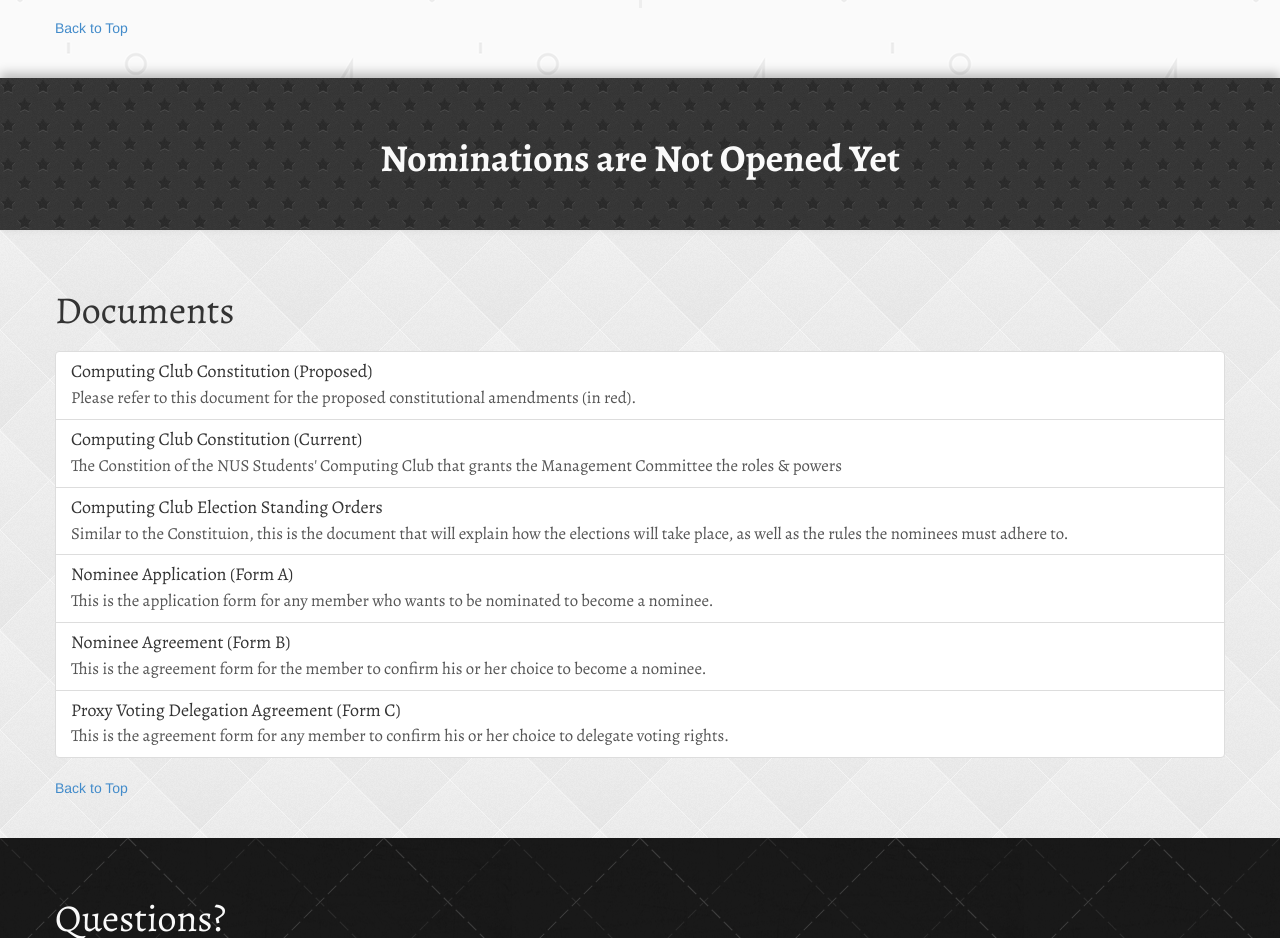
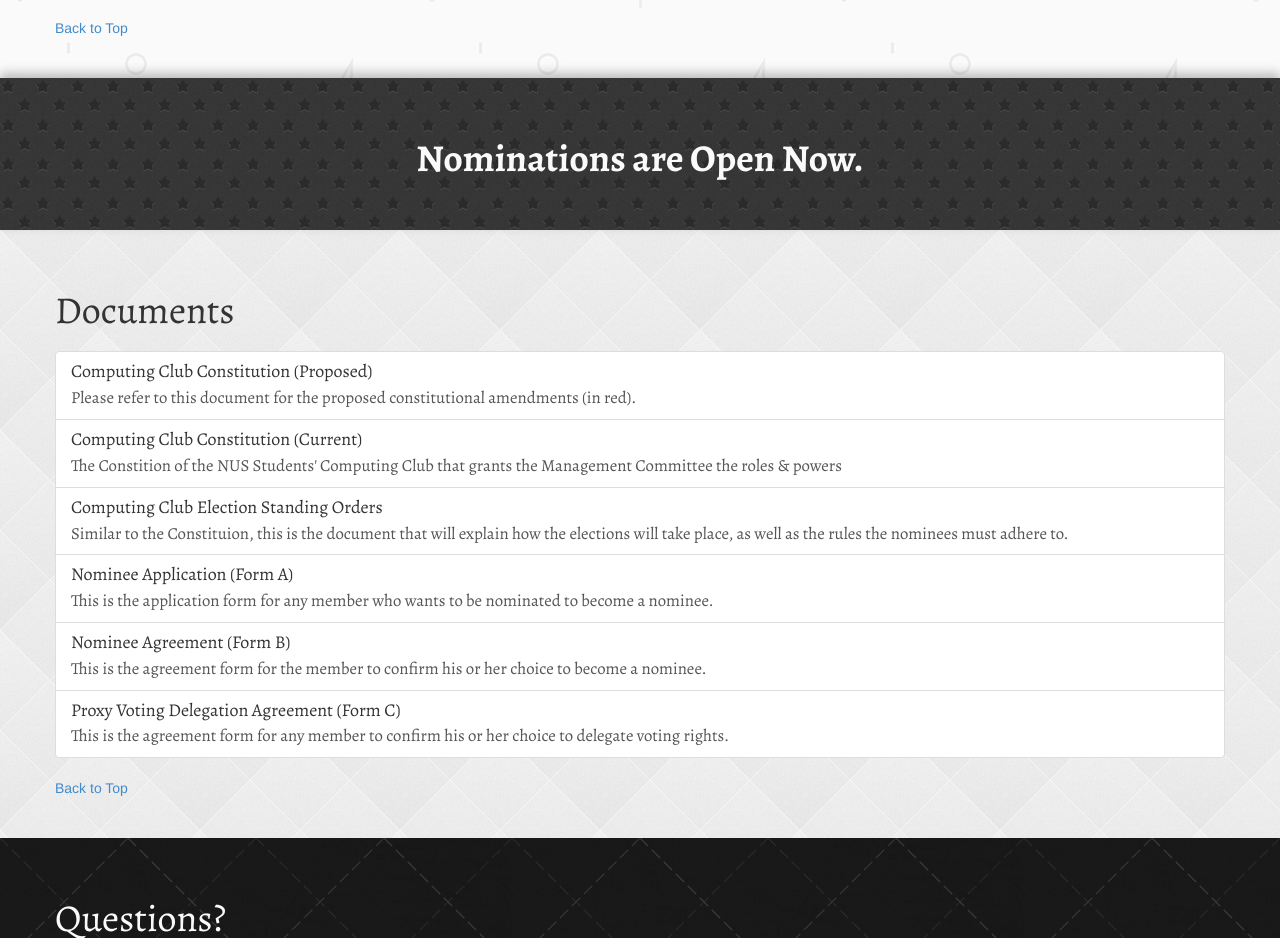
Before and after one commit to NUSComputingDev/elections, a plain HTML site: page index.html in a window 1280 px wide. Shown: the part 4640-5578 px from the top of the page. Drawn offline with nearby package versions, Linux system fonts and the light colour scheme.

Commit message:
Set nominations as open
Signed-off-by: Jia Yee <jiayeerawr@gmail.com>

```diff
--- a/index.html
+++ b/index.html
@@ -385,7 +385,7 @@
       <div class="container">
         <h1 id="link-nominees">
            <!-- 20th Management Committee Nominees -->
-           Nominations are Not Opened Yet
+           Nominations are Open Now.
            <!-- Nominations are Closed -->
         </h1>
         <!-- <div class="row"> -->
```
